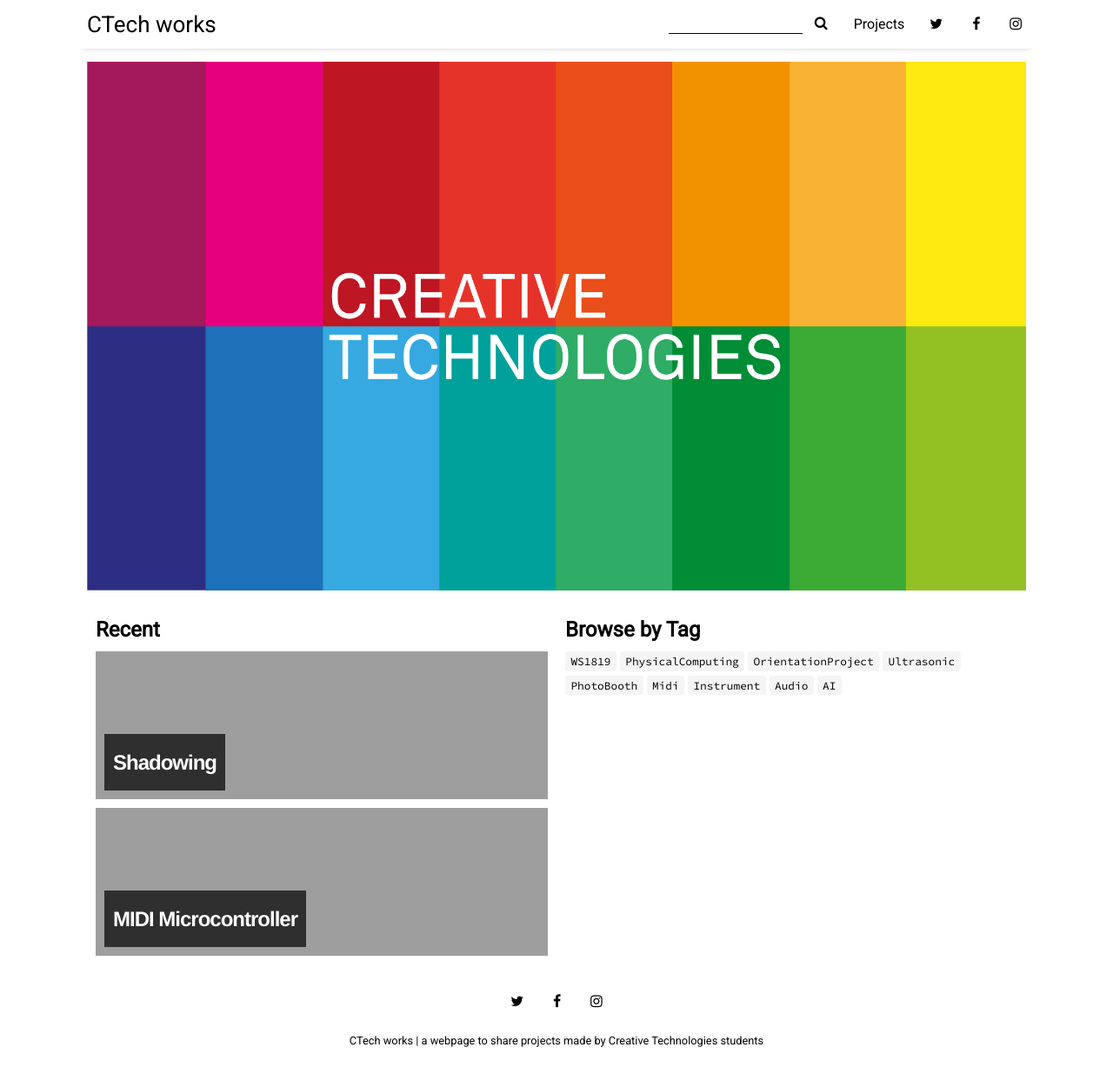
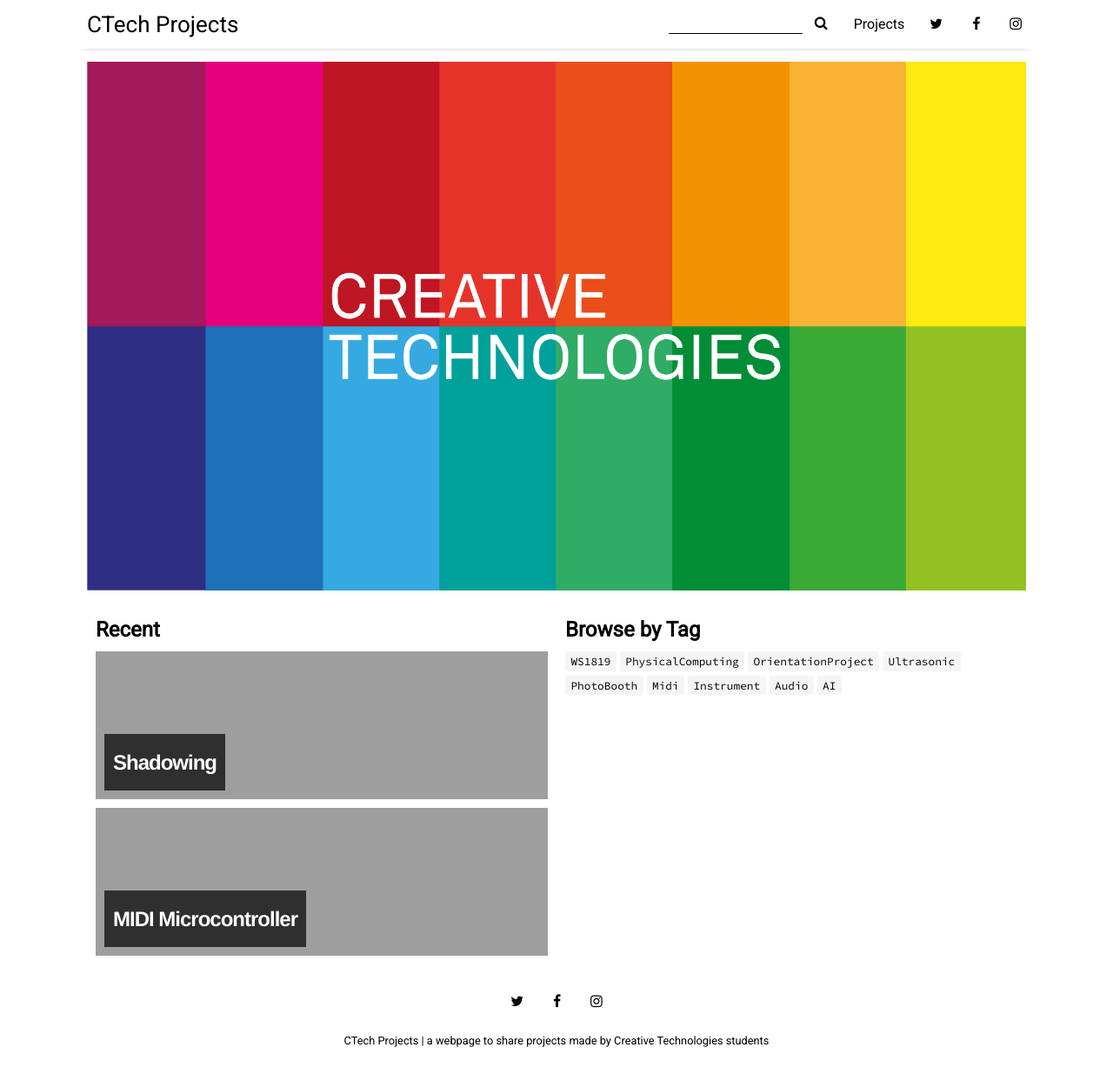
Before and after one commit to ctechfilmuniversity/ctechfilmuniversity.github.io, a Jekyll site: the page built from index.html, in a window 1280 px wide and 1235 px high. Shown: the whole window at 87% size. Built offline with Jekyll 4.4.1, drawn with Linux system fonts in a browser that asks for light colours; nearby versions of some CDN libraries.

Commit message:
Renamed to CTech Projects. Tidying up

```diff
--- a/_config.yml
+++ b/_config.yml
@@ -15,8 +15,9 @@ sass:
   style: :nested
 
 # Customise atom feed settings (this is where Jekyll-Feed gets configuration information)
-#url: https://ctechfilmuniversity.github.io/
-title:		           "CTech works"
+#
+url: https://ctechfilmuniversity.github.io/
+title:		           "CTech Projects"
 description:	       "a webpage to share projects made "
 author:              "Creative Technologies students"
 # icon
```
Also changed, not shown: pages/_lectures.html (renamed from pages/lectures.html), pages/_thesis.html (renamed from pages/thesis.html), readme.md.
